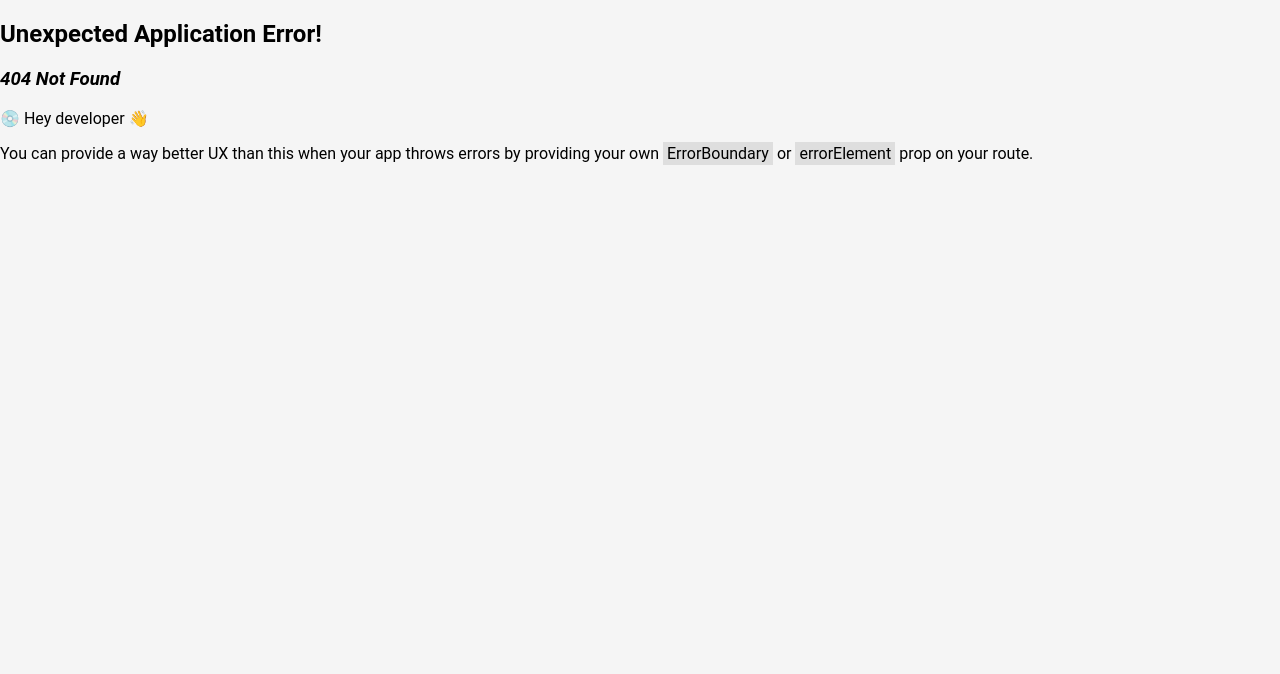
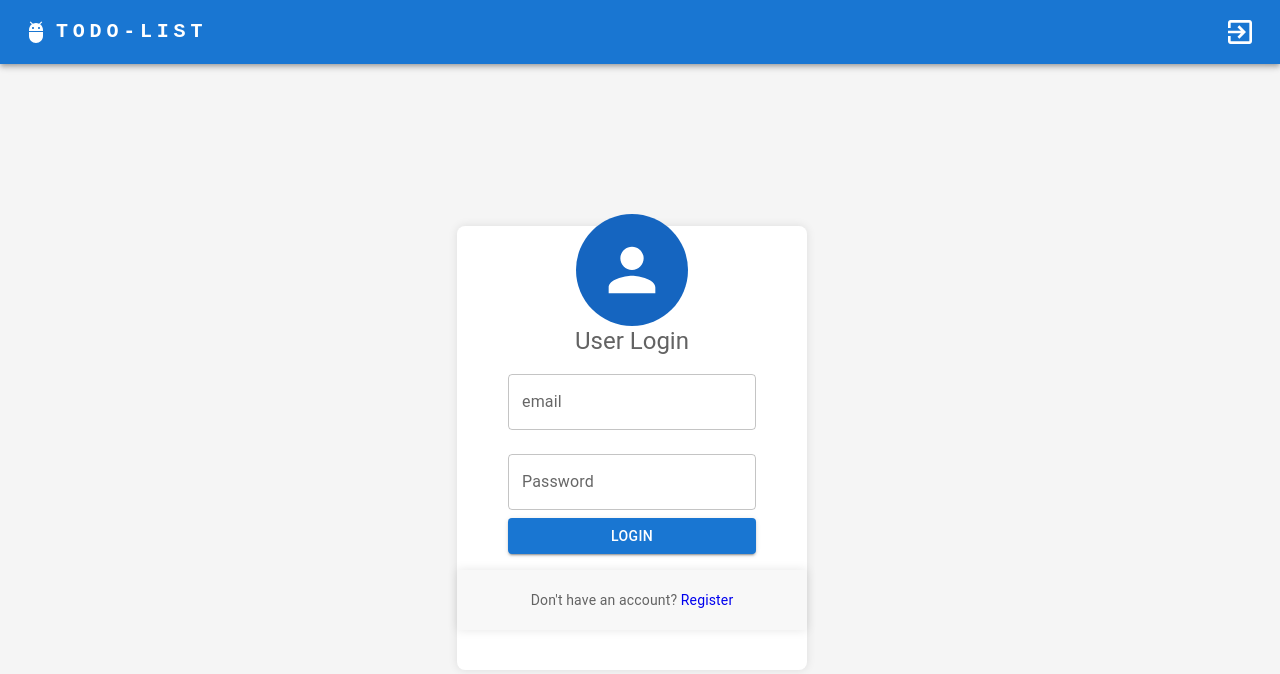
Before and after one commit to lorenzoMalutta/devopness, a React (Vite) app in the folder client/: page / in a window 1280 px wide. Before the commit this address had no page. Shown: the top 674 px of the page. Built offline with nearby package versions, Linux system fonts and the light colour scheme.

Commit message:
feat/header

```diff
--- /dev/null
+++ b/client/src/components/Header.tsx
@@ -0,0 +1,105 @@
+import AppBar from '@mui/material/AppBar';
+import Box from '@mui/material/Box';
+import Toolbar from '@mui/material/Toolbar';
+import IconButton from '@mui/material/IconButton';
+import Typography from '@mui/material/Typography';
+import Container from '@mui/material/Container';
+import Tooltip from '@mui/material/Tooltip';
+import AdbIcon from '@mui/icons-material/Adb';
+import ExitToAppIcon from '@mui/icons-material/ExitToApp';
+import api from '../../service/api';
+import { useAuthStore } from '../../hook/zustand';
+import { useNavigate } from 'react-router-dom';
+import { ToastContainer, toast } from 'react-toastify';
+import 'react-toastify/dist/ReactToastify.css';
+
+export function Header() {
+    const { token } = useAuthStore(state => state);
+    const setLogout = useAuthStore(state => state.logout);
+    const navigator = useNavigate();
+    console.log(token);
+    const handleLogoutUser = async () => {
+        try {
+            await api.post('/logout', {}, {
+                headers: {
+                    Authorization: `Bearer ${token}`
+                }
+            });
+            setLogout();
+            toast.success('Logout realizado com sucesso!');
+            navigator('/');
+
+        } catch (error) {
+            console.log(error);
+        }
+
+    };
+
+
+    return (
+        <AppBar position="static">
+            <ToastContainer />
+            <Container maxWidth="xl">
+                <Toolbar disableGutters sx={{
+                    display: 'flex',
+                    justifyContent: 'space-between',
+                }}>
+                    <Box sx={{
+                        display: 'flex',
+                        alignItems: 'center',
+                    }}>
+                        <AdbIcon sx={{ display: { xs: 'none', md: 'flex' }, mr: 1 }} />
+                        <Typography
+                            variant="h6"
+                            noWrap
+                            component="a"
+                            href="/"
+                            sx={{
+                                mr: 2,
+                                display: { xs: 'none', md: 'flex' },
+                                fontFamily: 'monospace',
+                                fontWeight: 700,
+                                letterSpacing: '.3rem',
+                                color: 'inherit',
+                                textDecoration: 'none',
+                            }}
+                        >
+                            TODO-LIST
+                        </Typography>
+                        <AdbIcon sx={{ display: { xs: 'flex', md: 'none' }, mr: 1 }} />
+                    </Box>
+                    <Typography
+                        variant="h5"
+                        noWrap
+                        component="a"
+                        href=""
+                        sx={{
+                            mr: 2,
+                            display: { xs: 'flex', md: 'none' },
+                            flexGrow: 1,
+                            fontFamily: 'monospace',
+                            fontWeight: 700,
+                            letterSpacing: '.3rem',
+                            color: 'inherit',
+                            textDecoration: 'none',
+                        }}
+                    >
+                        TODO-LIST
+                    </Typography>
+                    <Box sx={{ flexGrow: 0 }}>
+                        <Tooltip title="Open settings">
+                            <IconButton onClick={handleLogoutUser} sx={{ p: 0 }}>
+                                <ExitToAppIcon
+                                    sx={{
+                                        color: 'white',
+                                        fontSize: '2rem',
+                                    }}
+                                />
+                            </IconButton>
+                        </Tooltip>
+                    </Box>
+                </Toolbar>
+            </Container>
+        </AppBar>
+    );
+}
--- a/client/src/main.tsx
+++ b/client/src/main.tsx
@@ -1,26 +1,11 @@
 import React from 'react'
 import ReactDOM from 'react-dom/client'
-import {
-    createBrowserRouter,
-    RouterProvider,
-} from "react-router-dom";
 import "./global.css";
-import { Login } from './pages/Login';
-import { TodoList } from './pages/TodoList';
+import App from './App';
 
-const router = createBrowserRouter([
-    {
-        path: "/login",
-        element: <Login />,
-    },
-    {
-        path: "/Todo",
-        element: <TodoList />,
-    },
-]);
 
 ReactDOM.createRoot(document.getElementById('root') as HTMLElement).render(
     <React.StrictMode>
-        <RouterProvider router={router} />
+        <App />
     </React.StrictMode>,
 )
```
